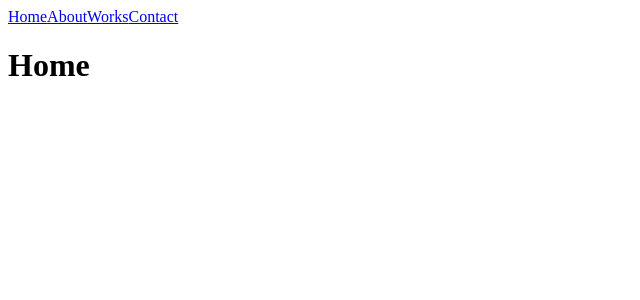
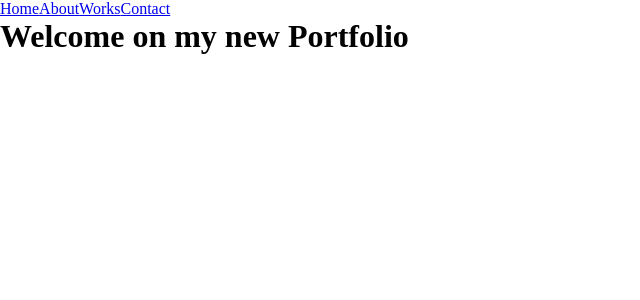
Before and after one commit to evarellapucky/portfolio-front, a React (Vite) app: page / in a window 1280 px wide. Shown: the top 300 px of the page, without its empty margins (0-640 px from the left). Built offline with nearby package versions, Linux system fonts and the light colour scheme.

Commit message:
pre dark theme

```diff
--- a/package.json
+++ b/package.json
@@ -23,6 +23,7 @@
     "eslint-plugin-react": "^7.34.1",
     "eslint-plugin-react-hooks": "^4.6.0",
     "eslint-plugin-react-refresh": "^0.4.6",
+    "sass": "^1.77.1",
     "vite": "^5.2.0"
   }
 }
--- a/src/Components/Navbar.jsx
+++ b/src/Components/Navbar.jsx
@@ -1,4 +1,5 @@
 import { Link } from "react-router-dom";
+
 
 const Navbar = () => {
   return (
@@ -7,6 +8,7 @@ const Navbar = () => {
       <Link to="/About">About</Link>
       <Link to="/Works">Works</Link>
       <Link to="/Contact">Contact</Link>
+
     </nav>
   )
 }
--- a/src/main.jsx
+++ b/src/main.jsx
@@ -1,10 +1,14 @@
 import React from 'react'
 import ReactDOM from 'react-dom/client'
 import App from './App.jsx'
+import './style/index.scss'
+
 
 
 ReactDOM.createRoot(document.getElementById('root')).render(
   <React.StrictMode>
-    <App />
+
+      <App />
+
   </React.StrictMode>,
 )
--- a/src/pages/Home/index.jsx
+++ b/src/pages/Home/index.jsx
@@ -1,2 +1,10 @@
-const Home = () => <h1>Home</h1>;
+const Home = () => {
+  return (
+    <>
+      <h1>Welcome on my new Portfolio</h1>
+
+
+    </>
+)}
+
 export default Home;
--- a/src/pages/Works/Projects.jsx
+++ b/src/pages/Works/Projects.jsx
@@ -1,5 +1,4 @@
 import { useEffect, useState } from "react";
-
 import { Link } from 'react-router-dom';
 
 
@@ -14,6 +13,8 @@ export default function Projects() {
       .catch((error) => console.error('Error fetching projects:', error));
   }, []);
 
+// http://localhost:1337/api/projects?populate=* => url pour trouver les images
+
   return (
     <>
       <h1>Mes projets</h1>
@@ -23,6 +24,7 @@ export default function Projects() {
         ) : (
           projects.map((project) => (
             <div key={project.id}>
+              <img src={project.attributes.picture.data.formats.thumbnail.url} alt={project.attributes.name} />
               <h2>{project.attributes.name}</h2>
               <p>{project.attributes.release}</p>
               <p>{project.attributes.description}</p>
--- /dev/null
+++ b/src/style/index.scss
@@ -0,0 +1,12 @@
+@import './variables';
+
+* {
+  box-sizing: border-box;
+  margin: 0;
+  padding: 0;
+}
+
+.dark-theme {
+  background-color: rgb(3, 3, 24);
+  color: #F1F1F1
+}
```
Also changed, not shown: src/style/_variables.scss (added), 1 other file (tests, documents, lock files or other folders).
